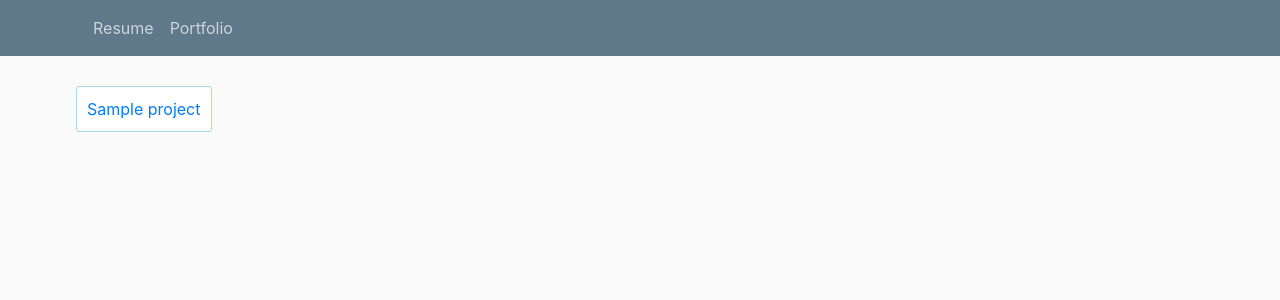
After one commit to MateuszZalewski/portfolio, a Django app: page / in a window 1280 px wide. The commit adds this page. Shown: the top 300 px of the page. Run offline with Django 3.2, Linux system fonts and the light colour scheme; tables that the repository leaves empty hold one stand-in row (values such as "Sample post"); parts of the project's set-up code (start-up, migrations or seed data) failed here and were passed over; some libraries are stand-ins or nearby versions.

Commit message:
add project-list view

```diff
--- a/app/portfolio/urls.py
+++ b/app/portfolio/urls.py
@@ -14,8 +14,9 @@ Including another URLconf
     2. Add a URL to urlpatterns:  path('blog/', include('blog.urls'))
 """
 from django.contrib import admin
-from django.urls import path
+from django.urls import path, include
 
 urlpatterns = [
     path('admin/', admin.site.urls),
+    path('', include('projects.urls')),
 ]
--- a/app/projects/static/projects/main.css
+++ b/app/projects/static/projects/main.css
@@ -27,3 +27,32 @@ ul {
 .site-header .navbar-nav .nav-link.active {
     font-weight: 500;
 }
+
+.grid-row {
+    display: grid;
+    grid-template-columns: repeat(4, 1fr);
+}
+
+div.cell {
+    background: #ffffff;
+    padding: 10px;
+    border: 1px solid lightblue;
+    border-radius: 3px;
+    margin: 6px;
+    overflow: hidden;
+    text-overflow: ellipsis;
+    white-space: nowrap;
+    text-align: center;
+}
+
+@media screen and (max-width: 760px) {
+    .grid-row {
+        grid-template-rows: 1fr;
+        grid-template-columns: 1fr;
+    }
+
+    div.cell {
+        grid-column: auto;
+        grid-row: auto;
+    }
+}
--- a/app/projects/templates/projects/base.html
+++ b/app/projects/templates/projects/base.html
@@ -27,7 +27,7 @@
                     <div class="collapse navbar-collapse" id="navbarToggle">
                         <div class="navbar-nav">
                             <a class="nav-item nav-link" href="#">Resume</a>
-                            <a class="nav-item nav-link" href="#">Portfolio</a>
+                            <a class="nav-item nav-link" href="{% url 'project-list' %}">Portfolio</a>
                         </div>
                     </div>
                 </div>
@@ -36,9 +36,7 @@
 
         <main role="main" class="container">
             <div class="row">
-                <div class="col-md-8">
-                    {% block content %}{% endblock %}
-                </div>
+                {% block content %}{% endblock %}
             </div>
         </main>
 
--- /dev/null
+++ b/app/projects/templates/projects/list.html
@@ -0,0 +1,10 @@
+{% extends 'projects/base.html' %}
+{% block content %}
+    <div class="grid-row">
+        {% for project in projects %}
+                <div class="cell">
+                    <a href="#">{{ project.name }}</a>
+                </div>
+        {% endfor %}
+    </div>
+{% endblock content %}
--- /dev/null
+++ b/app/projects/urls.py
@@ -0,0 +1,6 @@
+from django.urls import path
+from .views import ProjectListView
+
+urlpatterns = [
+    path('', ProjectListView.as_view(), name='project-list'),
+]
--- a/app/projects/views.py
+++ b/app/projects/views.py
@@ -1,3 +1,9 @@
-from django.shortcuts import render
+from django.views.generic import ListView
 
-# Create your views here.
+from .models import Project
+
+
+class ProjectListView(ListView):
+    model = Project
+    template_name = 'projects/list.html'
+    context_object_name = 'projects'
```
